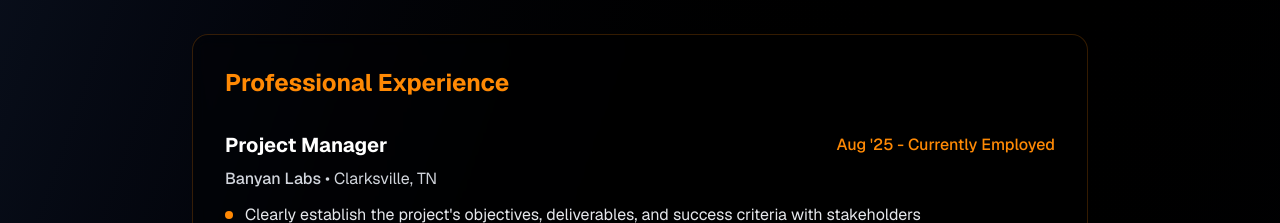
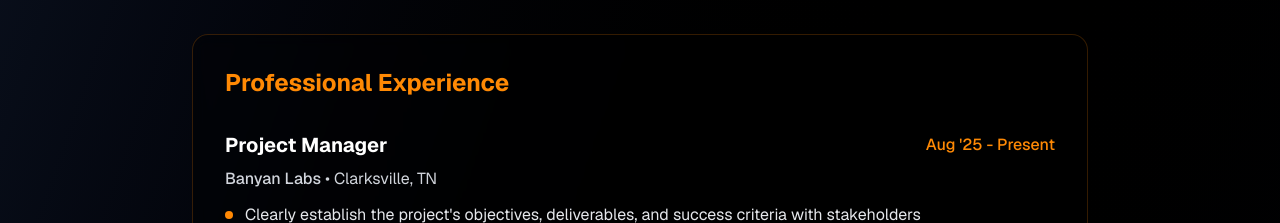
Before and after one commit to RJCarrero/Portfolio, a Next.js app: page /resume in a window 1280 px wide. Shown: the part 900-1123 px from the top of the page. Built offline with nearby package versions, Linux system fonts and the light colour scheme.

Commit message:
Updated duration for Banyan labs

```diff
--- a/app/resume/page.tsx
+++ b/app/resume/page.tsx
@@ -70,7 +70,7 @@ export default function ResumePage() {
       title: "Project Manager",
       company: "Banyan Labs",
       location: "Clarksville, TN",
-      duration: "Aug '25 - Currently Employed",
+      duration: "Aug '25 - Present",
       responsibilities: [
         "Clearly establish the project's objectives, deliverables, and success criteria with stakeholders",
         "Break down work into tasks, assign responsibilities, and create timelines using Agile, Waterfall, or hybrid methods",
```
